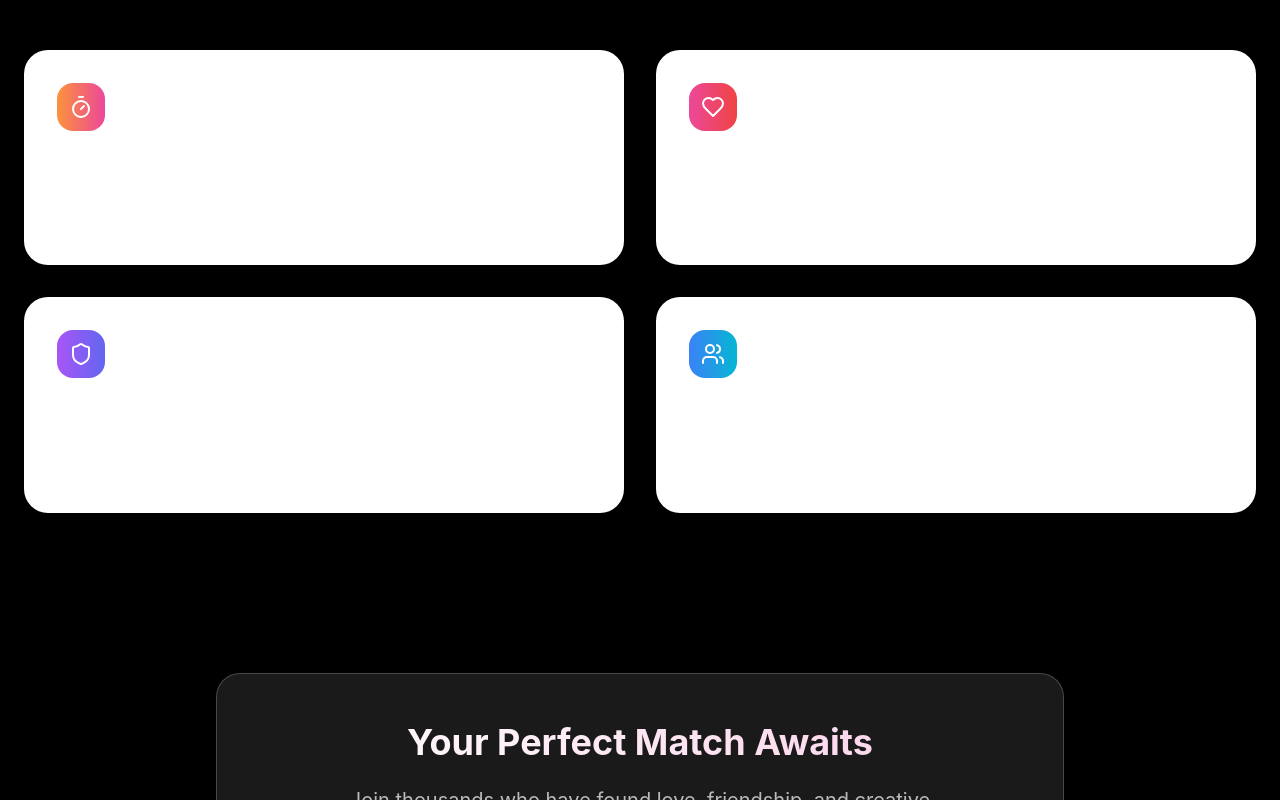
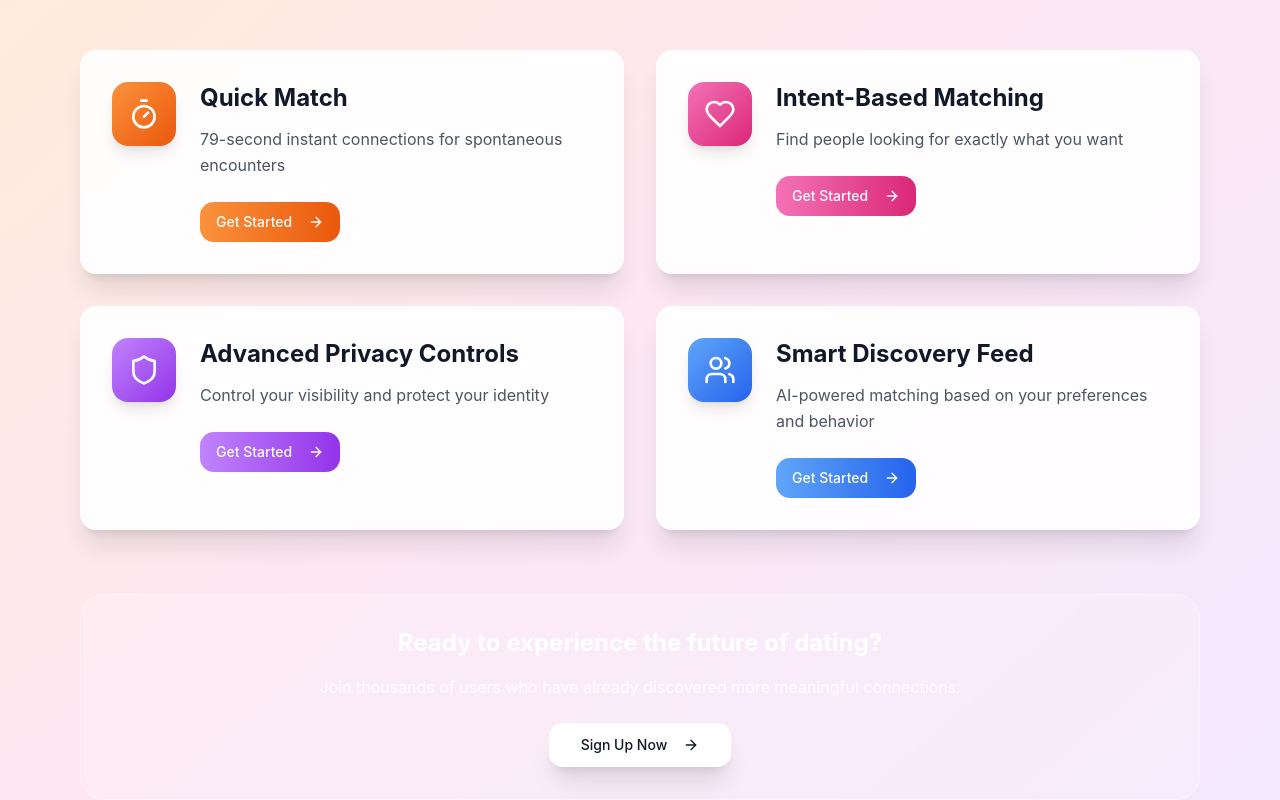
Before and after one commit to jeffhonforloco/Urs79_App, a React (Vite) app: page / in a window 1280 px wide. Shown: the part 1180-1980 px from the top of the page. Built offline with nearby package versions, Linux system fonts and the light colour scheme.

Commit message:
Fix Landing Page
Update the landing page content.

```diff
--- a/src/components/LandingPage.tsx
+++ b/src/components/LandingPage.tsx
@@ -4,6 +4,7 @@ import { Link } from 'react-router-dom';
 import { Button } from '@/components/ui/button';
 import { Card } from '@/components/ui/card';
 import { Heart, Timer, Users, Bell, ArrowRight, Star, Shield } from 'lucide-react';
+import NextGenDating from './NextGenDating';
 
 const LandingPage = () => {
   const features = [
@@ -118,35 +119,8 @@ const LandingPage = () => {
         </div>
       </div>
 
-      {/* Features Section */}
-      <div className="relative z-10 py-20">
-        <div className="max-w-7xl mx-auto px-6">
-          <div className="text-center mb-16">
-            <h2 className="text-5xl font-bold mb-6 bg-gradient-to-r from-white to-pink-200 bg-clip-text text-transparent">
-              Next-Gen Dating
-            </h2>
-            <p className="text-xl text-white/70 max-w-2xl mx-auto">
-              Revolutionary features that redefine how you connect, chat, and create meaningful relationships.
-            </p>
-          </div>
-
-          <div className="grid grid-cols-1 md:grid-cols-2 gap-8">
-            {features.map((feature, index) => (
-              <Card key={index} className="glass rounded-3xl p-8 card-hover border-white/10">
-                <div className={`w-12 h-12 rounded-2xl bg-gradient-to-r ${feature.gradient} flex items-center justify-center mb-6 text-white`}>
-                  {feature.icon}
-                </div>
-                <h3 className="text-2xl font-bold text-white mb-4">
-                  {feature.title}
-                </h3>
-                <p className="text-white/70 text-lg leading-relaxed">
-                  {feature.description}
-                </p>
-              </Card>
-            ))}
-          </div>
-        </div>
-      </div>
+      {/* Replace the old Features Section with NextGenDating component */}
+      <NextGenDating />
 
       {/* CTA Section */}
       <div className="relative z-10 py-20">
--- /dev/null
+++ b/src/components/NextGenDating.tsx
@@ -0,0 +1,127 @@
+import React from 'react';
+import { Card, CardContent } from '@/components/ui/card';
+import { Button } from '@/components/ui/button';
+import { Timer, Heart, Shield, Users, ArrowRight } from 'lucide-react';
+import { useNavigate } from 'react-router-dom';
+import { useAuth } from '@/contexts/AuthContext';
+
+const NextGenDating = () => {
+  const navigate = useNavigate();
+  const { user } = useAuth();
+
+  const features = [
+    {
+      icon: Timer,
+      title: "Quick Match",
+      description: "79-second instant connections for spontaneous encounters",
+      color: "from-orange-400 to-orange-600",
+      iconBg: "bg-gradient-to-br from-orange-400 to-orange-600",
+      action: () => user ? navigate('/discovery') : navigate('/auth')
+    },
+    {
+      icon: Heart,
+      title: "Intent-Based Matching",
+      description: "Find people looking for exactly what you want",
+      color: "from-pink-400 to-pink-600",
+      iconBg: "bg-gradient-to-br from-pink-400 to-pink-600",
+      action: () => user ? navigate('/profile') : navigate('/auth')
+    },
+    {
+      icon: Shield,
+      title: "Advanced Privacy Controls",
+      description: "Control your visibility and protect your identity",
+      color: "from-purple-400 to-purple-600",
+      iconBg: "bg-gradient-to-br from-purple-400 to-purple-600",
+      action: () => user ? navigate('/security') : navigate('/auth')
+    },
+    {
+      icon: Users,
+      title: "Smart Discovery Feed",
+      description: "AI-powered matching based on your preferences and behavior",
+      color: "from-blue-400 to-blue-600",
+      iconBg: "bg-gradient-to-br from-blue-400 to-blue-600",
+      action: () => user ? navigate('/discovery') : navigate('/auth')
+    }
+  ];
+
+  return (
+    <section className="py-20 bg-gradient-to-br from-orange-100 via-pink-100 to-purple-100">
+      <div className="max-w-6xl mx-auto px-4">
+        {/* Header */}
+        <div className="text-center mb-16">
+          <h2 className="text-4xl md:text-5xl font-bold text-white mb-6">
+            Next-Gen Dating
+          </h2>
+          <p className="text-lg md:text-xl text-white/90 max-w-3xl mx-auto leading-relaxed">
+            Revolutionary features that redefine how you connect, chat, and create meaningful relationships.
+          </p>
+        </div>
+
+        {/* Features Grid */}
+        <div className="grid grid-cols-1 md:grid-cols-2 gap-8">
+          {features.map((feature, index) => {
+            const IconComponent = feature.icon;
+            return (
+              <Card
+                key={index}
+                className="group relative overflow-hidden bg-white/90 backdrop-blur-sm border-0 shadow-xl hover:shadow-2xl transition-all duration-300 hover:scale-105"
+              >
+                <CardContent className="p-8">
+                  <div className="flex items-start space-x-6">
+                    {/* Icon */}
+                    <div className={`flex-shrink-0 w-16 h-16 rounded-2xl ${feature.iconBg} flex items-center justify-center shadow-lg`}>
+                      <IconComponent className="w-8 h-8 text-white" />
+                    </div>
+
+                    {/* Content */}
+                    <div className="flex-1 min-w-0">
+                      <h3 className="text-2xl font-bold text-gray-900 mb-3 group-hover:text-gray-800 transition-colors">
+                        {feature.title}
+                      </h3>
+                      <p className="text-gray-600 mb-6 leading-relaxed">
+                        {feature.description}
+                      </p>
+
+                      <Button
+                        onClick={feature.action}
+                        className={`bg-gradient-to-r ${feature.color} hover:shadow-lg transform hover:scale-105 transition-all duration-200 text-white border-0`}
+                      >
+                        {user ? 'Explore Feature' : 'Get Started'}
+                        <ArrowRight className="w-4 h-4 ml-2" />
+                      </Button>
+                    </div>
+                  </div>
+
+                  {/* Decorative gradient overlay */}
+                  <div className={`absolute inset-0 bg-gradient-to-r ${feature.color} opacity-0 group-hover:opacity-5 transition-opacity duration-300`} />
+                </CardContent>
+              </Card>
+            );
+          })}
+        </div>
+
+        {/* Call to Action */}
+        <div className="text-center mt-16">
+          <div className="bg-white/20 backdrop-blur-sm rounded-3xl p-8 border border-white/30">
+            <h3 className="text-2xl font-bold text-white mb-4">
+              Ready to experience the future of dating?
+            </h3>
+            <p className="text-white/90 mb-6">
+              Join thousands of users who have already discovered more meaningful connections.
+            </p>
+            <Button
+              size="lg"
+              onClick={() => navigate(user ? '/discovery' : '/auth')}
+              className="bg-white text-gray-900 hover:bg-gray-100 shadow-xl hover:shadow-2xl transform hover:scale-105 transition-all duration-200 px-8 py-3"
+            >
+              {user ? 'Start Discovering' : 'Sign Up Now'}
+              <ArrowRight className="w-5 h-5 ml-2" />
+            </Button>
+          </div>
+        </div>
+      </div>
+    </section>
+  );
+};
+
+export default NextGenDating;
```
